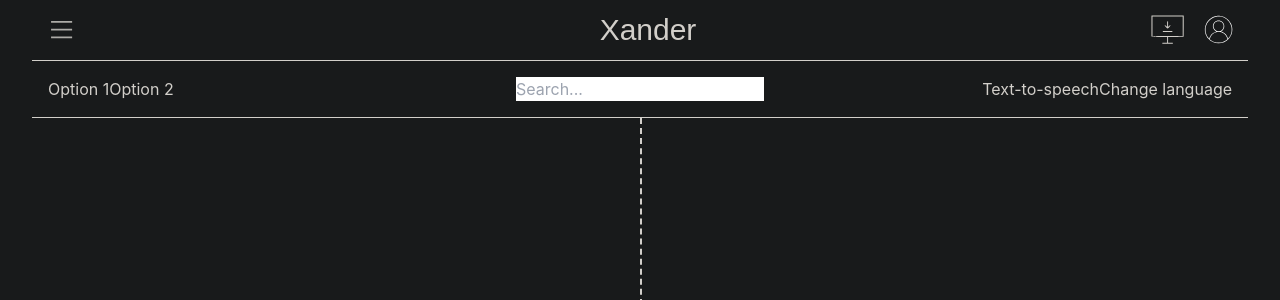
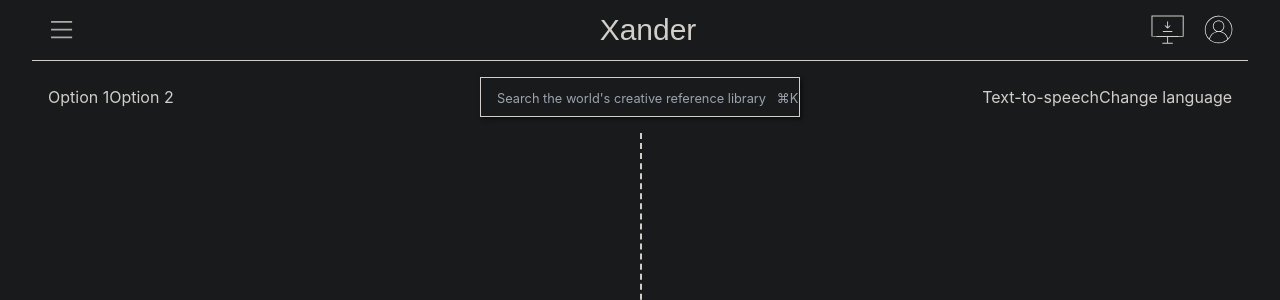
Before and after one commit to scmacoll/xander.com, a Next.js app: page / in a window 1280 px wide. Shown: the top 300 px of the page. Built offline with nearby package versions, Linux system fonts and the light colour scheme.

Commit message:
search bar draft 2

```diff
--- a/src/app/components/Header/Header.module.scss
+++ b/src/app/components/Header/Header.module.scss
@@ -1,4 +1,4 @@
 .header {
-  border-bottom: .1px solid;
+  border-bottom: .1px solid rgb(var(--foreground-rgb));
   width: 95%;
 }
--- a/src/app/components/Search/Search.module.scss
+++ b/src/app/components/Search/Search.module.scss
@@ -1,5 +1,20 @@
 .search {
   /* border: .1px solid; */
-  border-bottom: .1px solid;
+  /* border-bottom: .1px solid; */
   width: 95%;
 }
+
+.search-bar {
+  border-radius: 0;
+  border: 1px solid rgb(var(--foreground-rgb));
+  background: rgb(var(--background-start-rgb));
+  text-indent: 1em;
+  cursor: text;
+  box-shadow: 2px 2px 4px 0 rgba(0, 0, 0, 0.5);
+  /* box-shadow: 1px 1px 2px 0 rgba(var(--foreground-rgb)); */
+}
+
+.search-bar::placeholder {
+  font-size: .8em;
+  /* opacity: .5; */
+}
--- a/src/app/components/Search/Search.tsx
+++ b/src/app/components/Search/Search.tsx
@@ -2,17 +2,27 @@ import styles from './Search.module.scss';
 
 const Search = () => {
   return (
-    <div className={`${styles.search} flex justify-between items-center mx-auto p-4`}>
+    <div
+      className={`${styles.search} flex justify-between items-center mx-auto p-4`}>
       <div className={`${styles['user-buttons']} flex flex-1 justify-start`}>
         <button type="button">Option 1</button>
         <button type="button">Option 2</button>
       </div>
 
-      <form className="flex flex-1 justify-center" action="/search" method="get">
-        <input type="text" id="search" name="q" placeholder="Search..." />
+      <form
+        className="flex flex-1 justify-center"
+        action="/search"
+        method="get">
+        <input
+          className={`${styles['search-bar']} w-80 h-10`}
+          type="text"
+          id="search"
+          name="q"
+          placeholder="Search the world's creative reference library   ⌘K"
+        />
       </form>
 
-      <div className={`${styles['media-config']} flex flex-1 justify-end`}>
+        <div className={`${styles['media-config']} flex flex-1 justify-end border-1 border-white`}>
         <button type="button">Text-to-speech</button>
         <button type="button">Change language</button>
       </div>
--- a/src/app/globals.scss
+++ b/src/app/globals.scss
@@ -5,6 +5,7 @@
 :root {
   --foreground-rgb: 210, 207, 202;
   --span-color-rgb: 157, 148, 135;
+  --background-start-rgb: 25, 31, 38;
   --background-start-rgb: 24, 26, 27;
   --background-end-rgb: 24, 26, 27;
   --alliance-neue: "Alliance Neue", -apple-system, BlinkMacSystemFont, 'Segoe UI', 'Roboto', 'Oxygen', 'Ubuntu', 'Cantarell', 'Fira Sans', 'Droid Sans', 'Helvetica Neue', sans-serif;
```
